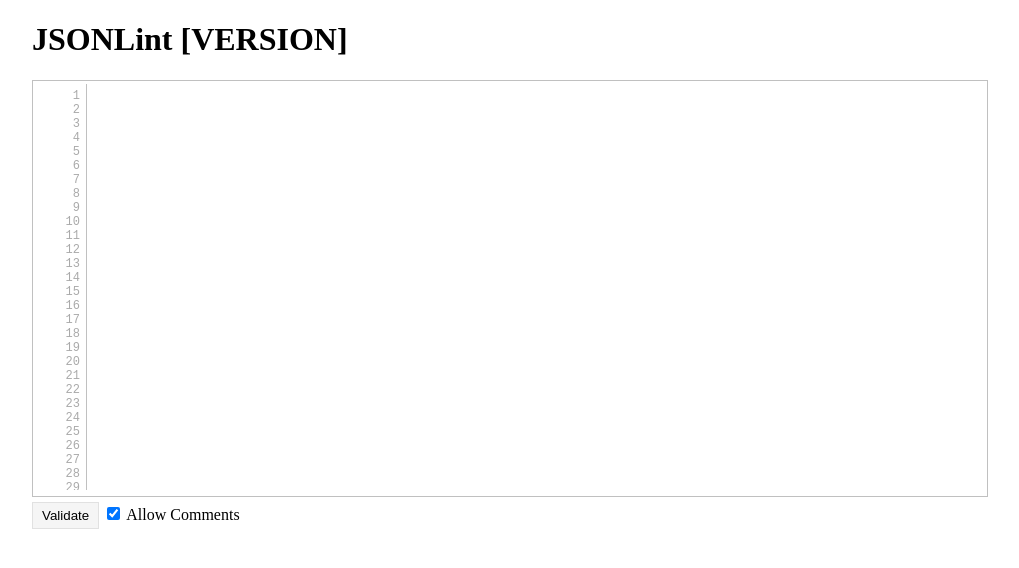
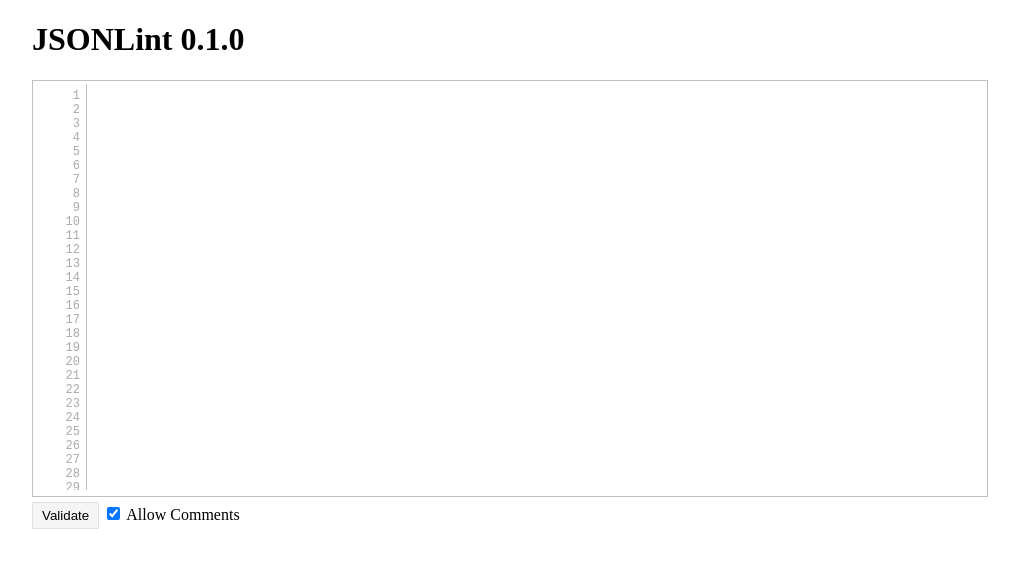
Before and after one commit to codenothing/jsonlint, a website: page demo/index.html in a window 1280 px wide. Shown: the whole page, without its empty margins (133-1152 px from the left). Drawn offline with Linux system fonts and the light colour scheme.

Commit message:
-Updating metadata

```diff
--- a/demo/index.html
+++ b/demo/index.html
@@ -1,7 +1,7 @@
 <!DOCTYPE html>
 <html>
 <head>
-	<title>JSONLint [VERSION]: JSON Lint with comments</title>
+	<title>JSONLint 0.1.0: JSON Lint with comments</title>
 	<link rel='stylesheet' type='text/css' href='styles.css' />
 	<link rel='stylesheet' type='text/css' href='jquery-linedtextarea.css' />
 	<script type='text/javascript' src='../jsonlint.js'></script>
@@ -11,14 +11,8 @@
 </head>
 <body>
 
-<!--
-JSONLint [VERSION]
-[DATE]
-Corey Hart @ http://www.codenothing.com
--->
-
 <div id='content'>
-	<h1>JSONLint [VERSION]</h1>
+	<h1>JSONLint 0.1.0</h1>
 	<textarea></textarea>
 	<button>Validate</button>
 	<input type='checkbox' name='comments' checked='checked' /> Allow Comments
--- a/demo/js.js
+++ b/demo/js.js
@@ -1,8 +1,3 @@
-/**
- * JSONLint [VERSION]
- * [DATE]
- * Corey Hart @ http://www.codenothing.com
- */
 jQuery(function(){
 	var textarea = jQuery('textarea').linedtextarea(),
 		wrapper = jQuery('.linedwrap'),
--- a/demo/styles.css
+++ b/demo/styles.css
@@ -1,8 +1,3 @@
-/**
- * JSONLint [VERSION]
- * [DATE]
- * Corey Hart @ http://www.codenothing.com
- */
 body {
 	font-size: 12pt;
 }
```
Also changed, not shown: package.json (+13 -1 lines), test/single.js (+0 -6 lines), test/src/clean.js (+0 -5 lines), test/src/color.js (+0 -5 lines), test/src/core.js (+0 -5 lines), test/src/files/spec.js (+0 -7 lines), test/src/invalid.js (+0 -5 lines), test/start.js (+0 -6 lines), README.md, 2 other files.
